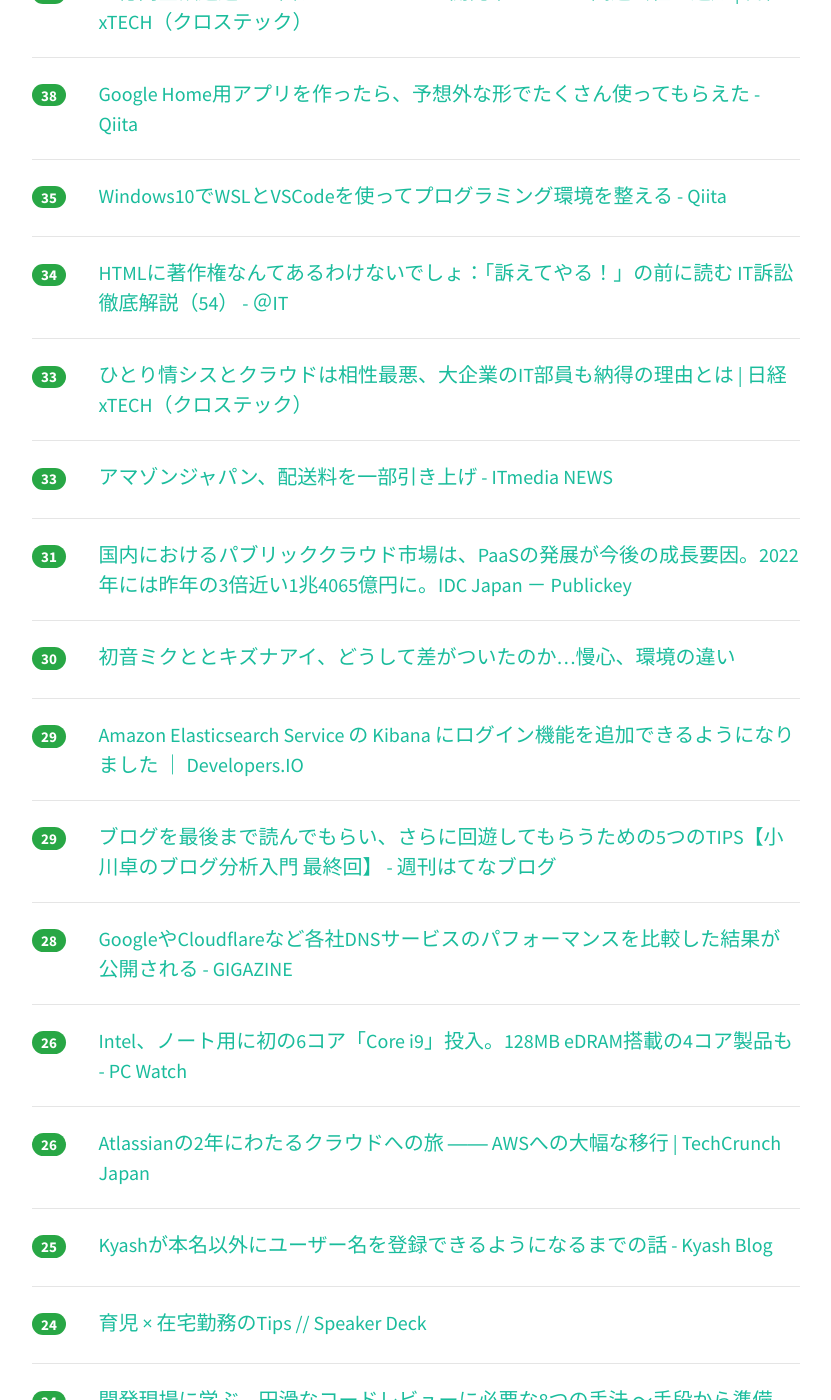
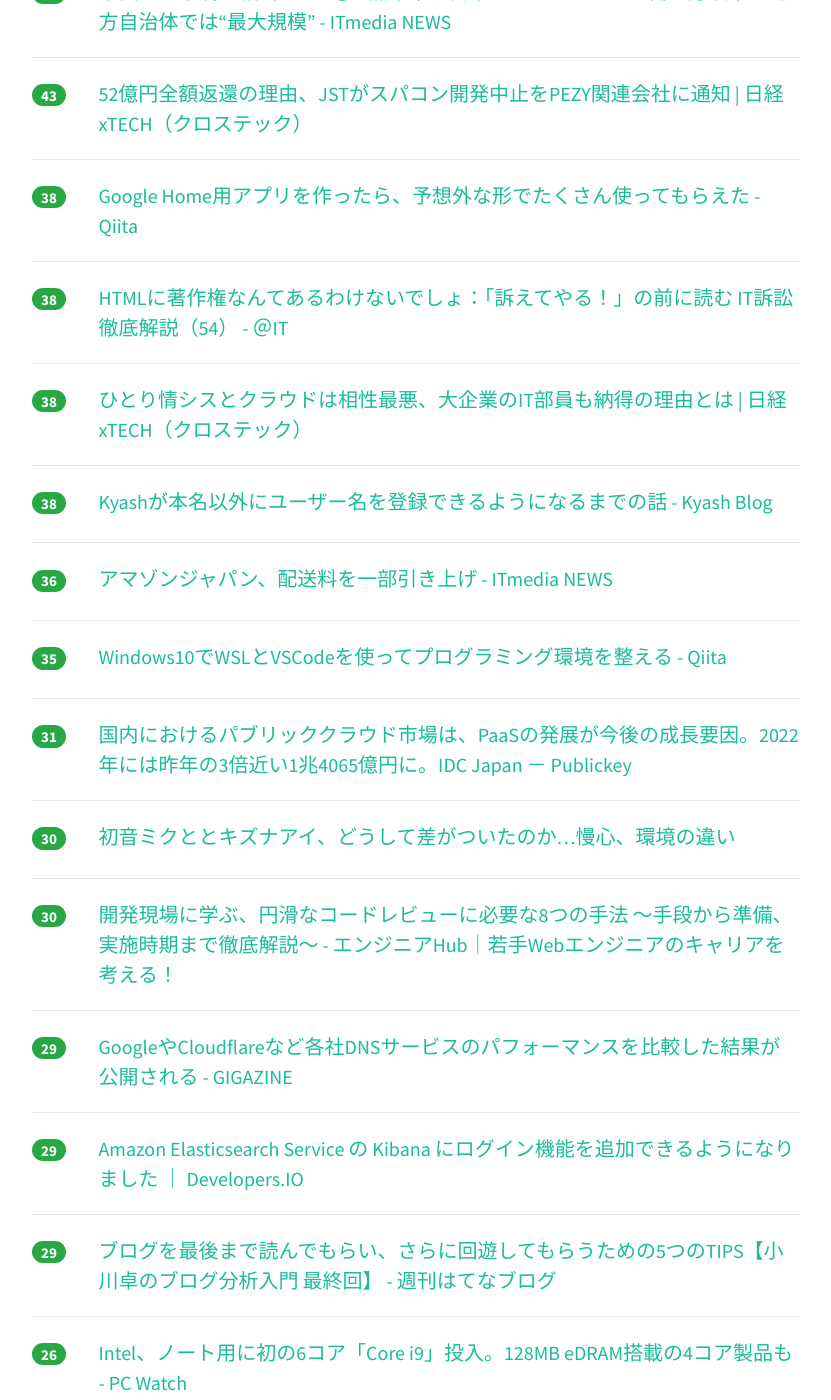
Before and after one commit to yatta47/hatena-matome-site, a Jekyll site: the page built from _posts/2018-04-04-hatena.md, in a window 1280 px wide and 1400 px high, scrolled down 1653 px. Shown: the whole window, without its empty margins (224-1055 px from the left). Built offline with Jekyll 4.4.1, drawn with Linux system fonts in a browser that asks for light colours; nearby versions of some CDN libraries; some of the changed text lies outside the part shown.

Commit message:
Updated 2018-04-04

```diff
--- a/_posts/2018-04-04-hatena.md
+++ b/_posts/2018-04-04-hatena.md
@@ -1,29 +1,39 @@
 ---
 layout: post
 title:  "2018-04-04 はてぶIT"
-date:   2018-04-04 15:03:33
+date:   2018-04-04 16:03:03
 tags: [it-hotentry]
 ---
-40 件のデータあり
+43 件のデータあり
 
 <hr><div class="row">
-<div class="col-1"><span class="badge badge-pill badge-success h2">201</span></div>
+<div class="col-1"><span class="badge badge-pill badge-success h2">227</span></div>
 <div class="col-11"><a href='http://www.mhlw.go.jp/stf/seisakunitsuite/bunya/koyou_roudou/roudouzenpan/roudouhou/index.html' target='_blank'>知って役立つ労働法～働くときに必要な基礎知識 ｜厚生労働省</a></div>
 </div>
 <hr>
 <div class="row">
-<div class="col-1"><span class="badge badge-pill badge-success h2">121</span></div>
+<div class="col-1"><span class="badge badge-pill badge-success h2">140</span></div>
+<div class="col-11"><a href='https://coliss.com/articles/build-websites/operation/work/how-to-work-display-contents.html' target='_blank'>[CSS]「display: contents;」がすごい便利！ラッパーを使った実装が大きく変わるこれからのテクニック | コリス</a></div>
+</div>
+<hr>
+<div class="row">
+<div class="col-1"><span class="badge badge-pill badge-success h2">139</span></div>
 <div class="col-11"><a href='http://tech.nikkeibp.co.jp/atcl/nxt/column/18/00240/040300001/' target='_blank'>性同一性障害の私に居場所を与えてくれたWeb業界 | 日経 xTECH（クロステック）</a></div>
 </div>
 <hr>
 <div class="row">
-<div class="col-1"><span class="badge badge-pill badge-success h2">111</span></div>
-<div class="col-11"><a href='https://coliss.com/articles/build-websites/operation/work/how-to-work-display-contents.html' target='_blank'>[CSS]「display: contents;」がすごい便利！ラッパーを使った実装が大きく変わるこれからのテクニック | コリス</a></div>
+<div class="col-1"><span class="badge badge-pill badge-success h2">102</span></div>
+<div class="col-11"><a href='http://dackdive.hateblo.jp/entry/oclif-getting-started' target='_blank'>Node.js製CLIフレームワークoclifを試す - dackdive's blog</a></div>
 </div>
 <hr>
 <div class="row">
-<div class="col-1"><span class="badge badge-pill badge-success h2">100</span></div>
-<div class="col-11"><a href='http://dackdive.hateblo.jp/entry/oclif-getting-started' target='_blank'>Node.js製CLIフレームワークoclifを試す - dackdive's blog</a></div>
+<div class="col-1"><span class="badge badge-pill badge-success h2">101</span></div>
+<div class="col-11"><a href='http://kawango.hatenablog.com/entry/2018/04/04/143826' target='_blank'>情報公開で国が滅ぶ理由 - 続・はてなポイント３万を使い切るまで死なない日記</a></div>
+</div>
+<hr>
+<div class="row">
+<div class="col-1"><span class="badge badge-pill badge-success h2">91</span></div>
+<div class="col-11"><a href='https://anond.hatelabo.jp/20180404075752' target='_blank'>変な名前のツールって消えたね</a></div>
 </div>
 <hr>
 <div class="row">
@@ -33,11 +43,6 @@ tags: [it-hotentry]
 <hr>
 <div class="row">
 <div class="col-1"><span class="badge badge-pill badge-success h2">63</span></div>
-<div class="col-11"><a href='https://anond.hatelabo.jp/20180404075752' target='_blank'>変な名前のツールって消えたね</a></div>
-</div>
-<hr>
-<div class="row">
-<div class="col-1"><span class="badge badge-pill badge-success h2">57</span></div>
 <div class="col-11"><a href='http://www.publickey1.jp/blog/18/it_1_it2_aws3.html' target='_blank'>高収入なIT資格はどれ？ 1位 公認ITガバナンス、2位 AWSソリューションアーキテクト、3位 プロジェクトマネジメントプロフェッショナル。米グローバルナレッジ調べ － Publickey</a></div>
 </div>
 <hr>
@@ -47,17 +52,17 @@ tags: [it-hotentry]
 </div>
 <hr>
 <div class="row">
+<div class="col-1"><span class="badge badge-pill badge-success h2">53</span></div>
+<div class="col-11"><a href='http://techlife.cookpad.com/entry/2018/04/04/080000' target='_blank'>Ruby の lazy loading の仕組みを利用して未使用の gem を探す - クックパッド開発者ブログ</a></div>
+</div>
+<hr>
+<div class="row">
 <div class="col-1"><span class="badge badge-pill badge-success h2">50</span></div>
 <div class="col-11"><a href='https://www.slideshare.net/waysaku/reactivemanagement' target='_blank'>組織をシステム化するReactiveManagement</a></div>
 </div>
 <hr>
 <div class="row">
-<div class="col-1"><span class="badge badge-pill badge-success h2">50</span></div>
-<div class="col-11"><a href='http://techlife.cookpad.com/entry/2018/04/04/080000' target='_blank'>Ruby の lazy loading の仕組みを利用して未使用の gem を探す - クックパッド開発者ブログ</a></div>
-</div>
-<hr>
-<div class="row">
-<div class="col-1"><span class="badge badge-pill badge-success h2">45</span></div>
+<div class="col-1"><span class="badge badge-pill badge-success h2">46</span></div>
 <div class="col-11"><a href='http://www.appps.jp/289706/' target='_blank'>【朗報】まるでトラップ…あの動くうざいバナー広告、ついに規制へ | カミアプ</a></div>
 </div>
 <hr>
@@ -72,7 +77,7 @@ tags: [it-hotentry]
 </div>
 <hr>
 <div class="row">
-<div class="col-1"><span class="badge badge-pill badge-success h2">40</span></div>
+<div class="col-1"><span class="badge badge-pill badge-success h2">43</span></div>
 <div class="col-11"><a href='http://tech.nikkeibp.co.jp/atcl/nxt/column/18/00001/00261/' target='_blank'>52億円全額返還の理由、JSTがスパコン開発中止をPEZY関連会社に通知 | 日経 xTECH（クロステック）</a></div>
 </div>
 <hr>
@@ -82,23 +87,28 @@ tags: [it-hotentry]
 </div>
 <hr>
 <div class="row">
-<div class="col-1"><span class="badge badge-pill badge-success h2">35</span></div>
-<div class="col-11"><a href='https://qiita.com/yokanyukari/items/37421f497b7ffaa75502' target='_blank'>Windows10でWSLとVSCodeを使ってプログラミング環境を整える - Qiita</a></div>
-</div>
-<hr>
-<div class="row">
-<div class="col-1"><span class="badge badge-pill badge-success h2">34</span></div>
+<div class="col-1"><span class="badge badge-pill badge-success h2">38</span></div>
 <div class="col-11"><a href='http://www.atmarkit.co.jp/ait/articles/1804/04/news009.html' target='_blank'>HTMLに著作権なんてあるわけないでしょ：「訴えてやる！」の前に読む IT訴訟 徹底解説（54） - ＠IT</a></div>
 </div>
 <hr>
 <div class="row">
-<div class="col-1"><span class="badge badge-pill badge-success h2">33</span></div>
+<div class="col-1"><span class="badge badge-pill badge-success h2">38</span></div>
 <div class="col-11"><a href='http://tech.nikkeibp.co.jp/atcl/nxt/column/18/00138/033000038/' target='_blank'>ひとり情シスとクラウドは相性最悪、大企業のIT部員も納得の理由とは | 日経 xTECH（クロステック）</a></div>
 </div>
 <hr>
 <div class="row">
-<div class="col-1"><span class="badge badge-pill badge-success h2">33</span></div>
+<div class="col-1"><span class="badge badge-pill badge-success h2">38</span></div>
+<div class="col-11"><a href='http://blog.kyash.co/entry/2018/04/04/130823' target='_blank'>Kyashが本名以外にユーザー名を登録できるようになるまでの話 - Kyash Blog</a></div>
+</div>
+<hr>
+<div class="row">
+<div class="col-1"><span class="badge badge-pill badge-success h2">36</span></div>
 <div class="col-11"><a href='http://www.itmedia.co.jp/news/articles/1804/04/news071.html' target='_blank'>アマゾンジャパン、配送料を一部引き上げ - ITmedia NEWS</a></div>
+</div>
+<hr>
+<div class="row">
+<div class="col-1"><span class="badge badge-pill badge-success h2">35</span></div>
+<div class="col-11"><a href='https://qiita.com/yokanyukari/items/37421f497b7ffaa75502' target='_blank'>Windows10でWSLとVSCodeを使ってプログラミング環境を整える - Qiita</a></div>
 </div>
 <hr>
 <div class="row">
@@ -112,6 +122,16 @@ tags: [it-hotentry]
 </div>
 <hr>
 <div class="row">
+<div class="col-1"><span class="badge badge-pill badge-success h2">30</span></div>
+<div class="col-11"><a href='https://employment.en-japan.com/engineerhub/entry/2018/04/03/110000' target='_blank'>開発現場に学ぶ、円滑なコードレビューに必要な8つの手法 〜手段から準備、実施時期まで徹底解説〜 - エンジニアHub｜若手Webエンジニアのキャリアを考える！</a></div>
+</div>
+<hr>
+<div class="row">
+<div class="col-1"><span class="badge badge-pill badge-success h2">29</span></div>
+<div class="col-11"><a href='https://gigazine.net/news/20180403-dns-resolvers-performance-compare/' target='_blank'>GoogleやCloudflareなど各社DNSサービスのパフォーマンスを比較した結果が公開される - GIGAZINE</a></div>
+</div>
+<hr>
+<div class="row">
 <div class="col-1"><span class="badge badge-pill badge-success h2">29</span></div>
 <div class="col-11"><a href='https://dev.classmethod.jp/cloud/aws/amazon-elasticsearch-service-kibana-user-authentication/' target='_blank'>Amazon Elasticsearch Service の Kibana にログイン機能を追加できるようになりました ｜ Developers.IO</a></div>
 </div>
@@ -119,11 +139,6 @@ tags: [it-hotentry]
 <div class="row">
 <div class="col-1"><span class="badge badge-pill badge-success h2">29</span></div>
 <div class="col-11"><a href='http://blog.hatenablog.com/entry/2018/04/04/120000' target='_blank'>ブログを最後まで読んでもらい、さらに回遊してもらうための5つのTIPS【小川卓のブログ分析入門 最終回】 - 週刊はてなブログ</a></div>
-</div>
-<hr>
-<div class="row">
-<div class="col-1"><span class="badge badge-pill badge-success h2">28</span></div>
-<div class="col-11"><a href='https://gigazine.net/news/20180403-dns-resolvers-performance-compare/' target='_blank'>GoogleやCloudflareなど各社DNSサービスのパフォーマンスを比較した結果が公開される - GIGAZINE</a></div>
 </div>
 <hr>
 <div class="row">
@@ -137,23 +152,28 @@ tags: [it-hotentry]
 </div>
 <hr>
 <div class="row">
+<div class="col-1"><span class="badge badge-pill badge-success h2">26</span></div>
+<div class="col-11"><a href='https://speakerdeck.com/tebasakyu/yu-er-x-zai-zhai-qin-wu-falsetips' target='_blank'>育児 × 在宅勤務のTips // Speaker Deck</a></div>
+</div>
+<hr>
+<div class="row">
 <div class="col-1"><span class="badge badge-pill badge-success h2">25</span></div>
-<div class="col-11"><a href='http://blog.kyash.co/entry/2018/04/04/130823' target='_blank'>Kyashが本名以外にユーザー名を登録できるようになるまでの話 - Kyash Blog</a></div>
+<div class="col-11"><a href='https://github.com/google/huproxy' target='_blank'>GitHub - google/huproxy</a></div>
 </div>
 <hr>
 <div class="row">
 <div class="col-1"><span class="badge badge-pill badge-success h2">24</span></div>
-<div class="col-11"><a href='https://speakerdeck.com/tebasakyu/yu-er-x-zai-zhai-qin-wu-falsetips' target='_blank'>育児 × 在宅勤務のTips // Speaker Deck</a></div>
+<div class="col-11"><a href='https://pc.watch.impress.co.jp/docs/news/1115199.html' target='_blank'>Intelが新たに打ち出す「Core i+」ブランドとは? - PC Watch</a></div>
 </div>
 <hr>
 <div class="row">
 <div class="col-1"><span class="badge badge-pill badge-success h2">24</span></div>
-<div class="col-11"><a href='https://employment.en-japan.com/engineerhub/entry/2018/04/03/110000' target='_blank'>開発現場に学ぶ、円滑なコードレビューに必要な8つの手法 〜手段から準備、実施時期まで徹底解説〜 - エンジニアHub｜若手Webエンジニアのキャリアを考える！</a></div>
+<div class="col-11"><a href='https://service.plan-b.co.jp/blog/creative/10428/' target='_blank'>WEBサイト制作で見かけるライセンス周りのお話（デザイナー・エンジ ニア編） | Pinto!</a></div>
 </div>
 <hr>
 <div class="row">
-<div class="col-1"><span class="badge badge-pill badge-success h2">22</span></div>
-<div class="col-11"><a href='https://pc.watch.impress.co.jp/docs/news/1115199.html' target='_blank'>Intelが新たに打ち出す「Core i+」ブランドとは? - PC Watch</a></div>
+<div class="col-1"><span class="badge badge-pill badge-success h2">23</span></div>
+<div class="col-11"><a href='https://www.webcreatorbox.com/tech/css-grid-basic-layout' target='_blank'>CSS Gridを使ったレスポンシブ対応の基本レイアウト | Webクリエイターボックス</a></div>
 </div>
 <hr>
 <div class="row">
@@ -167,7 +187,7 @@ tags: [it-hotentry]
 </div>
 <hr>
 <div class="row">
-<div class="col-1"><span class="badge badge-pill badge-success h2">18</span></div>
+<div class="col-1"><span class="badge badge-pill badge-success h2">19</span></div>
 <div class="col-11"><a href='https://www.gizmodo.jp/2018/04/spotify-stock-begins-trading.html' target='_blank'>音楽ストリーミング配信のSpotifyが上場！ 初値165.90ドル | ギズモード・ジャパン</a></div>
 </div>
 <hr>
@@ -177,18 +197,13 @@ tags: [it-hotentry]
 </div>
 <hr>
 <div class="row">
-<div class="col-1"><span class="badge badge-pill badge-success h2">18</span></div>
-<div class="col-11"><a href='https://www.webcreatorbox.com/tech/css-grid-basic-layout' target='_blank'>CSS Gridを使ったレスポンシブ対応の基本レイアウト | Webクリエイターボックス</a></div>
+<div class="col-1"><span class="badge badge-pill badge-success h2">17</span></div>
+<div class="col-11"><a href='https://theconcourse.deadspin.com/how-americas-largest-local-tv-owner-turned-its-news-anc-1824233490' target='_blank'>How America's Largest Local TV Owner Turned Its News Anchors Into Soldiers In Trump's War On The Media</a></div>
 </div>
 <hr>
 <div class="row">
 <div class="col-1"><span class="badge badge-pill badge-success h2">16</span></div>
 <div class="col-11"><a href='http://www.itmedia.co.jp/pcuser/articles/1804/03/news104.html' target='_blank'>エレコム、高耐久パーツを採用した多機能ワイヤレストラックボール“DEFT PRO” - ITmedia PC USER</a></div>
-</div>
-<hr>
-<div class="row">
-<div class="col-1"><span class="badge badge-pill badge-success h2">16</span></div>
-<div class="col-11"><a href='https://theconcourse.deadspin.com/how-americas-largest-local-tv-owner-turned-its-news-anc-1824233490' target='_blank'>How America's Largest Local TV Owner Turned Its News Anchors Into Soldiers In Trump's War On The Media</a></div>
 </div>
 <hr>
 <div class="row">
```
